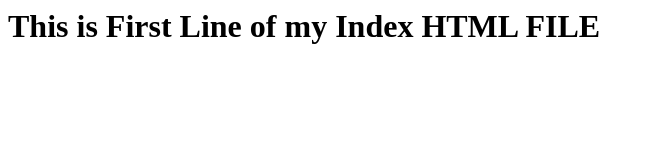
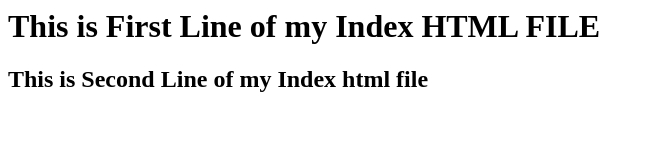
Before and after one commit to dhruvdholakia/polytwo, a plain HTML site: page index.html in a window 1280 px wide. Shown: the whole page, without its empty margins (0-654 px from the left). Drawn offline with Linux system fonts and the light colour scheme.

Commit message:
Update index.html
added line 2

```diff
--- a/index.html
+++ b/index.html
@@ -1 +1,3 @@
 <h1>This is First Line of my Index HTML FILE</h1>
+
+<h2>This is Second Line of my Index html file</h2>
```
